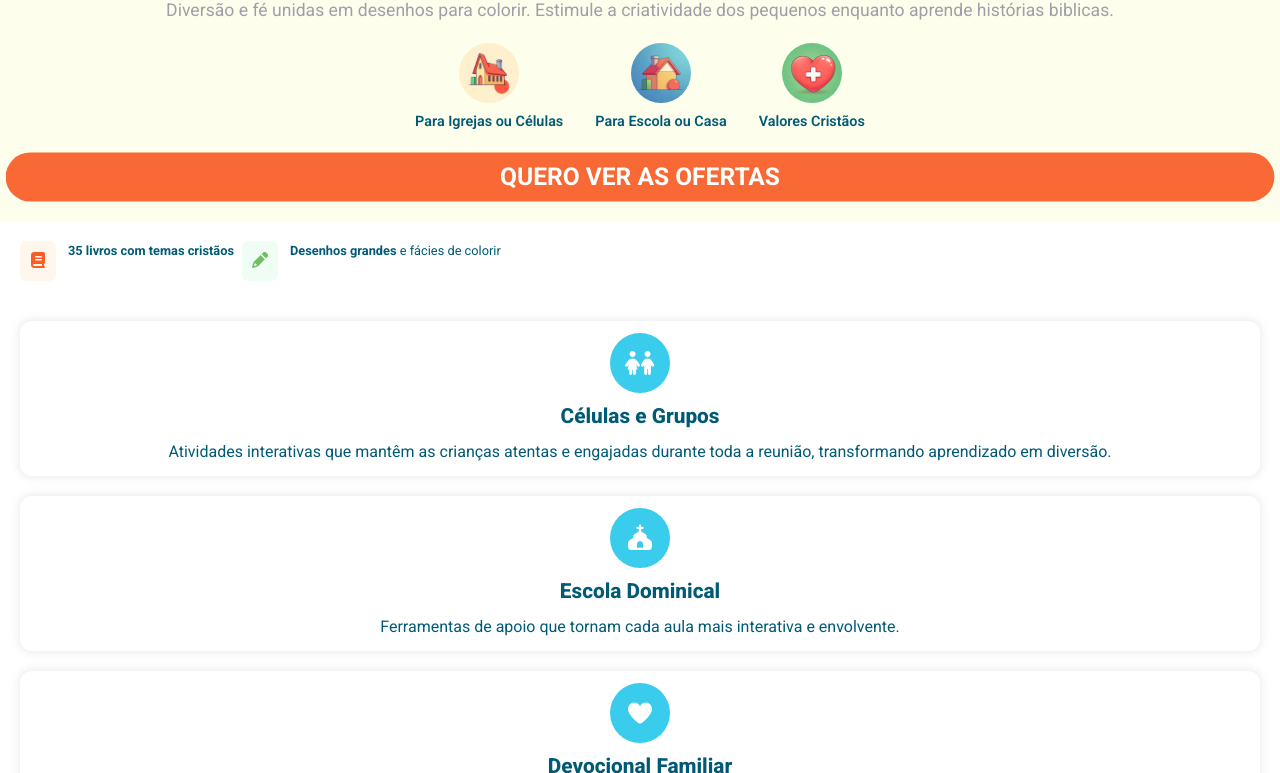
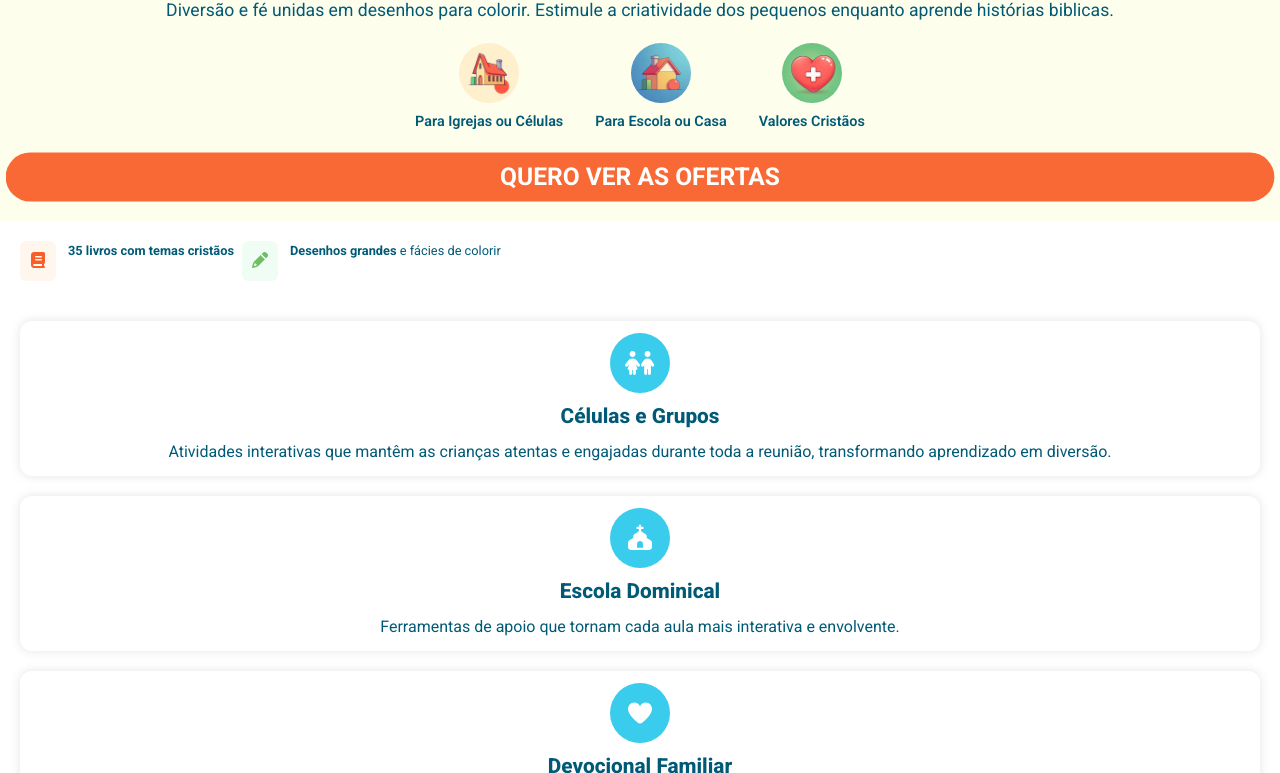
Before and after one commit to Yuurij-dev/Colorindo-com-Jesus, a plain HTML site: page index.html in a window 1280 px wide. Shown: the part 327-1100 px from the top of the page. Drawn offline with nearby package versions, Linux system fonts and the light colour scheme.

Commit message:
new style main p

```diff
--- a/index.html
+++ b/index.html
@@ -37,7 +37,7 @@
         <div class=" text-center flex flex-col gap-5">
             <div class="flex flex-col gap-3">
                 <h1 class="text-3xl font-black text-[#005a76]">35 Livros de Colorir Cristões para Crianças</h1>
-                <p class="text-zinc-400 text-[1.1rem]">Diversão e fé unidas em desenhos para colorir. Estimule a criatividade dos pequenos enquanto aprende histórias biblicas.</p>
+                <p class="text-[#005a76] text-[1.1rem]">Diversão e fé unidas em desenhos para colorir. Estimule a criatividade dos pequenos enquanto aprende histórias biblicas.</p>
             </div>
 
             <ul class="flex gap-8 justify-center ">
```
